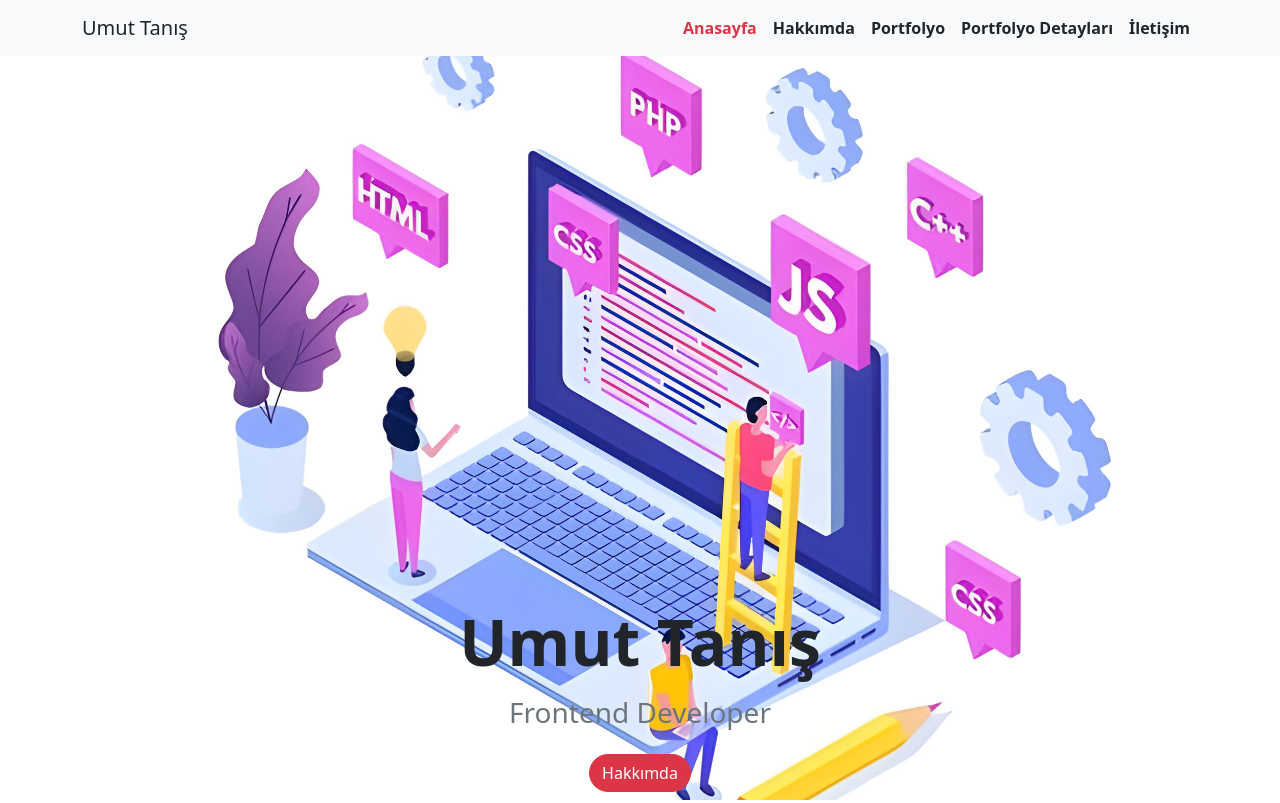
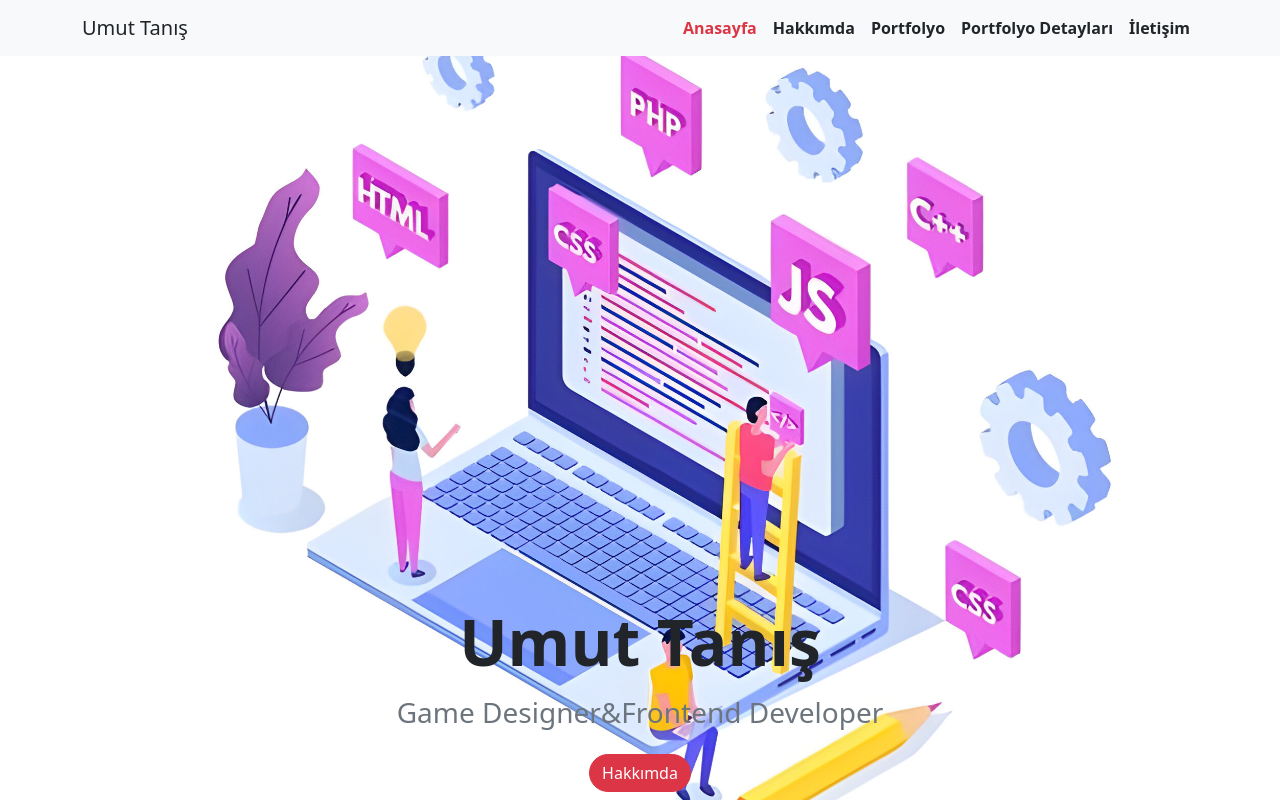
Before and after one commit to Umut-Tanis/Umut-Tanis.github.io, a plain HTML site: page index.html in a window 1280 px wide. Shown: the top 803 px of the page. Drawn offline with Linux system fonts and the light colour scheme.

Commit message:
Update index.html

```diff
--- a/index.html
+++ b/index.html
@@ -50,7 +50,7 @@
       <section class="min-vh-100 d-flex flex-column justify-content-end align-items-center" id="home" style="background-image: url('image/frontend.jpeg'); background-size: cover;">
         <div class="text-center">
           <p class="display-3 fw-bold">Umut Tanış</p>
-          <h6 class="fs-3 text-secondary text-capitalize mb-4">Frontend Developer</h6>
+          <h6 class="fs-3 text-secondary text-capitalize mb-4">Game Designer&Frontend Developer</h6>
           <a class="btn btn-danger rounded-pill mb-2" href="#about">Hakkımda</a>
         </div>
       </section>
```
